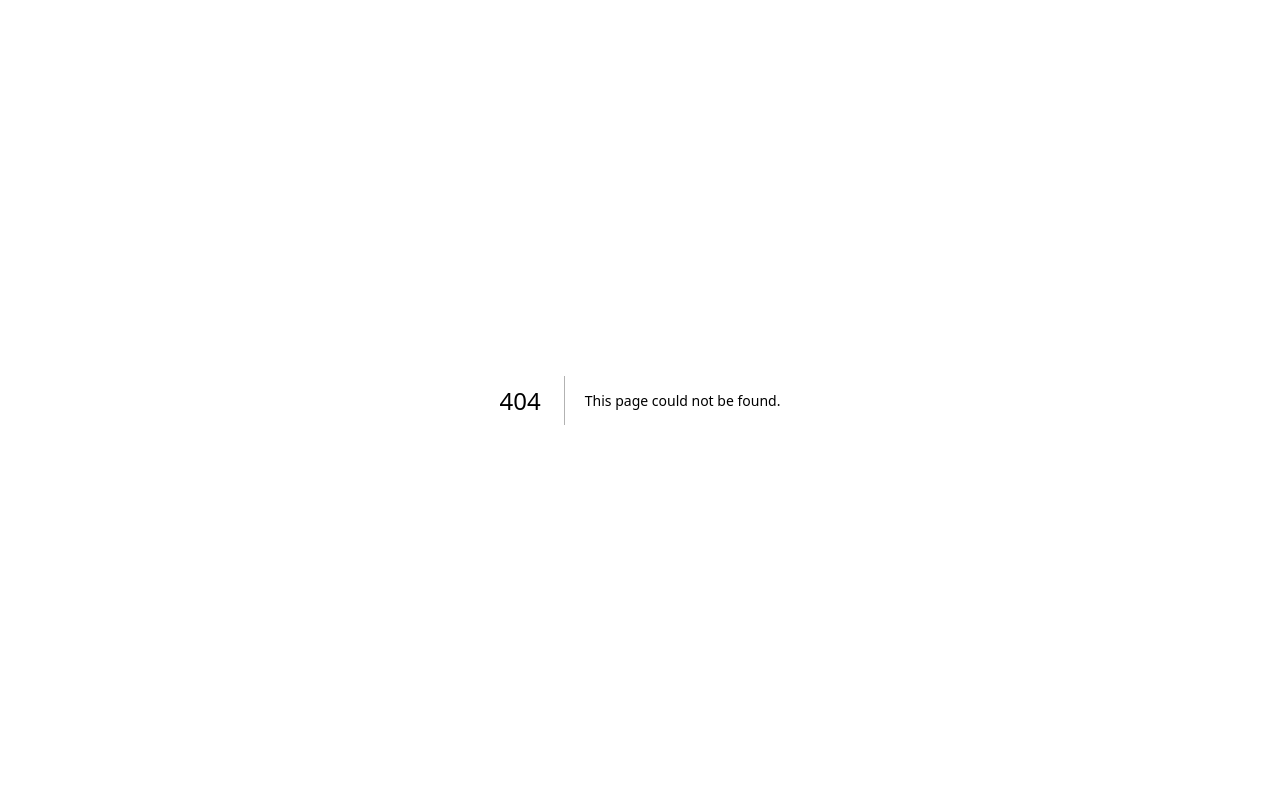
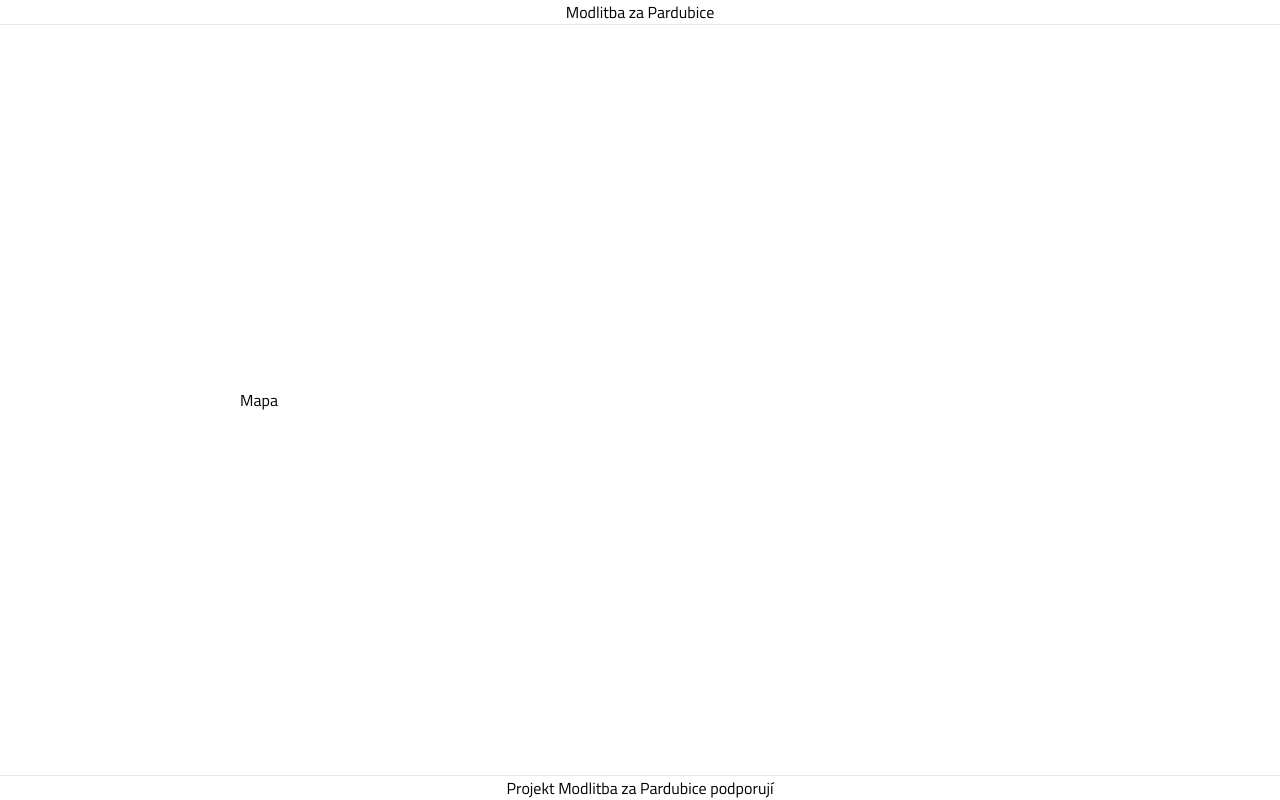
Before and after one commit to petrkucerak/modlitbyzaulice, a Next.js app: page /mapa in a window 1280 px wide. Before the commit this address had no page. Built offline with nearby package versions, Linux system fonts and the light colour scheme.

Commit message:
Create subpage for map

```diff
--- /dev/null
+++ b/app/mapa/page.js
@@ -0,0 +1,13 @@
+import Footer from "@/components/layout/footer";
+import Header from "@/components/layout/header";
+import Main from "@/components/layout/main";
+
+export default function Home() {
+  return (
+    <Main>
+      <Header />
+      <div className="flex flex-col w-[90vw] max-w-[800px]">Mapa</div>
+      <Footer />
+    </Main>
+  );
+}
--- a/components/layout/header.js
+++ b/components/layout/header.js
@@ -1,7 +1,9 @@
+import Link from "next/link";
+
 export default function Header() {
   return (
     <header className="border-b w-full flex flex-col items-center justify-between">
-      header
+      <Link href={"/"}>Modlitba za Pardubice</Link>
     </header>
   );
 }
```
